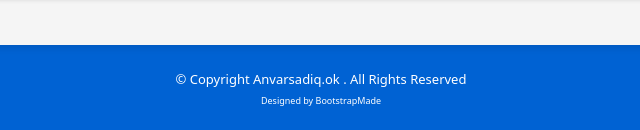
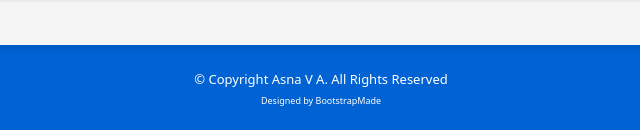
Before and after one commit to AsnaAyesha/Anvarsadiq-static-website, a plain HTML site: page index.html in a window 1280 px wide. Shown: the part 3426-3556 px from the top of the page, 319-959 px from the left. Drawn offline with Linux system fonts and the light colour scheme.

Commit message:
footer changed

```diff
--- a/index.html
+++ b/index.html
@@ -322,7 +322,7 @@
       <div class="row">
         <div class="col-sm-12">
           <div class="copyright-box">
-            <p class="copyright">&copy; Copyright Anvarsadiq.ok . All Rights Reserved</p>
+            <p class="copyright">&copy; Copyright Asna V A. All Rights Reserved</p>
             <div class="credits">
               Designed by <a href="https://bootstrapmade.com/">BootstrapMade</a>
             </div>
```
